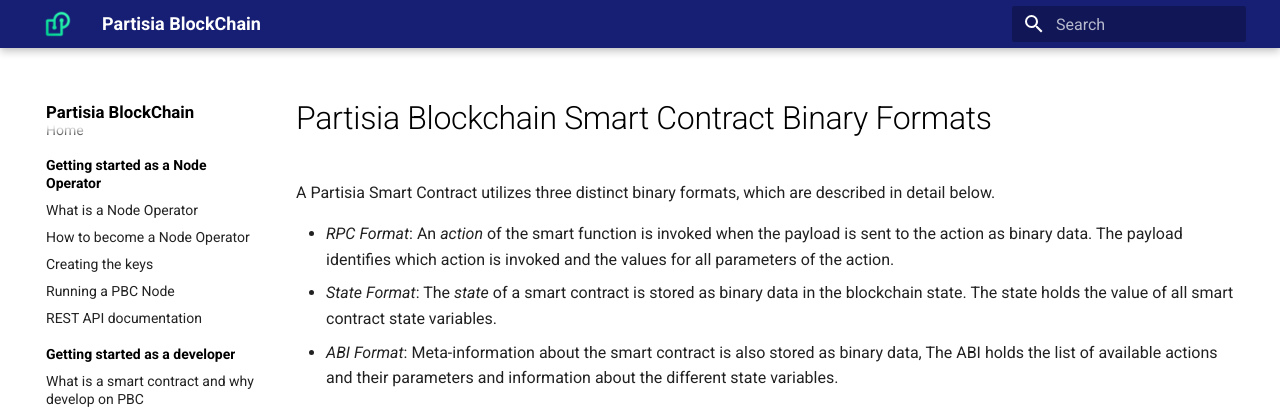
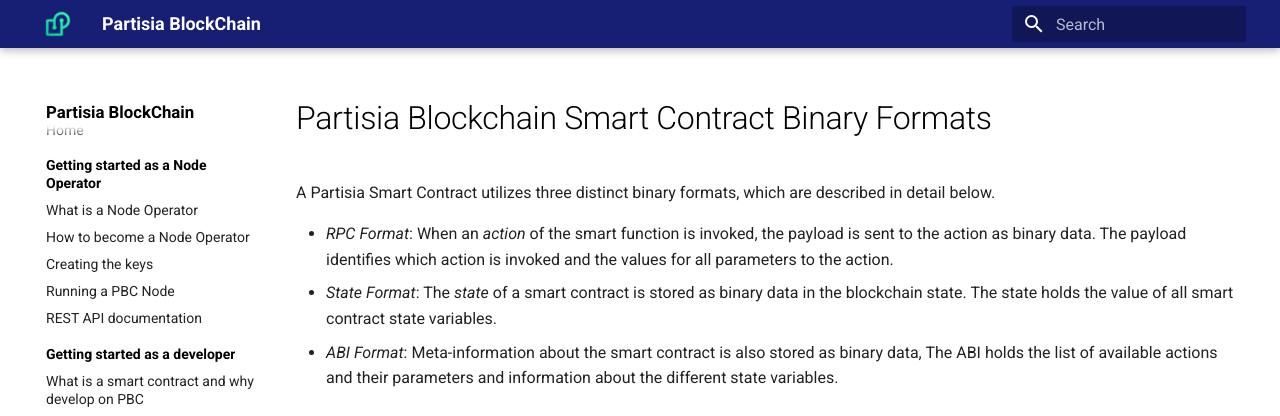
Before and after one commit to 0xSero/partisia-docs, an MkDocs documentation site: the page built from docs/abiv1.md, in a window 1280 px wide and 900 px high. Shown: the top 416 px of the window. Built offline with MkDocs 1.6.1 and Material for MkDocs 9.7.7, drawn with Linux system fonts in a browser that asks for light colours; a script that is not in the unit is left out.

```diff
--- a/docs/abiv1.md
+++ b/docs/abiv1.md
@@ -2,7 +2,7 @@
 
 A Partisia Smart Contract utilizes three distinct binary formats, which are described in detail below.
 
-- _RPC Format_: An _action_ of the smart function is invoked when the payload is sent to the action as binary data. The payload identifies which action is invoked and the values for all parameters of the action.
+- _RPC Format_: When an _action_ of the smart function is invoked, the payload is sent to the action as binary data. The payload identifies which action is invoked and the values for all parameters to the action.
 - _State Format_: The _state_ of a smart contract is stored as binary data in the blockchain state. The state holds the value of all smart contract state variables.
 - _ABI Format_: Meta-information about the smart contract is also stored as binary data, The ABI holds the list of available actions and their parameters and information about the different state variables.
 
```
